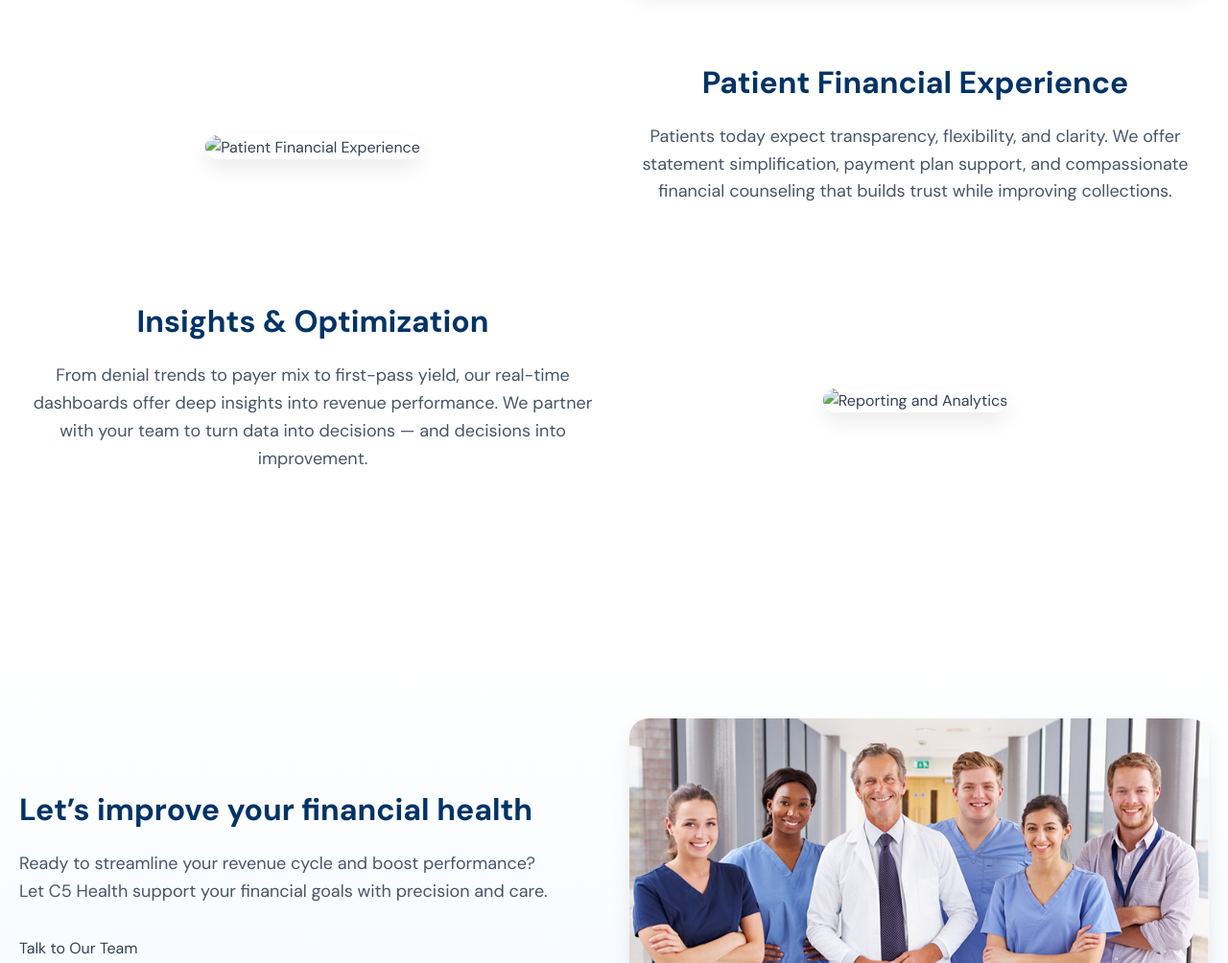
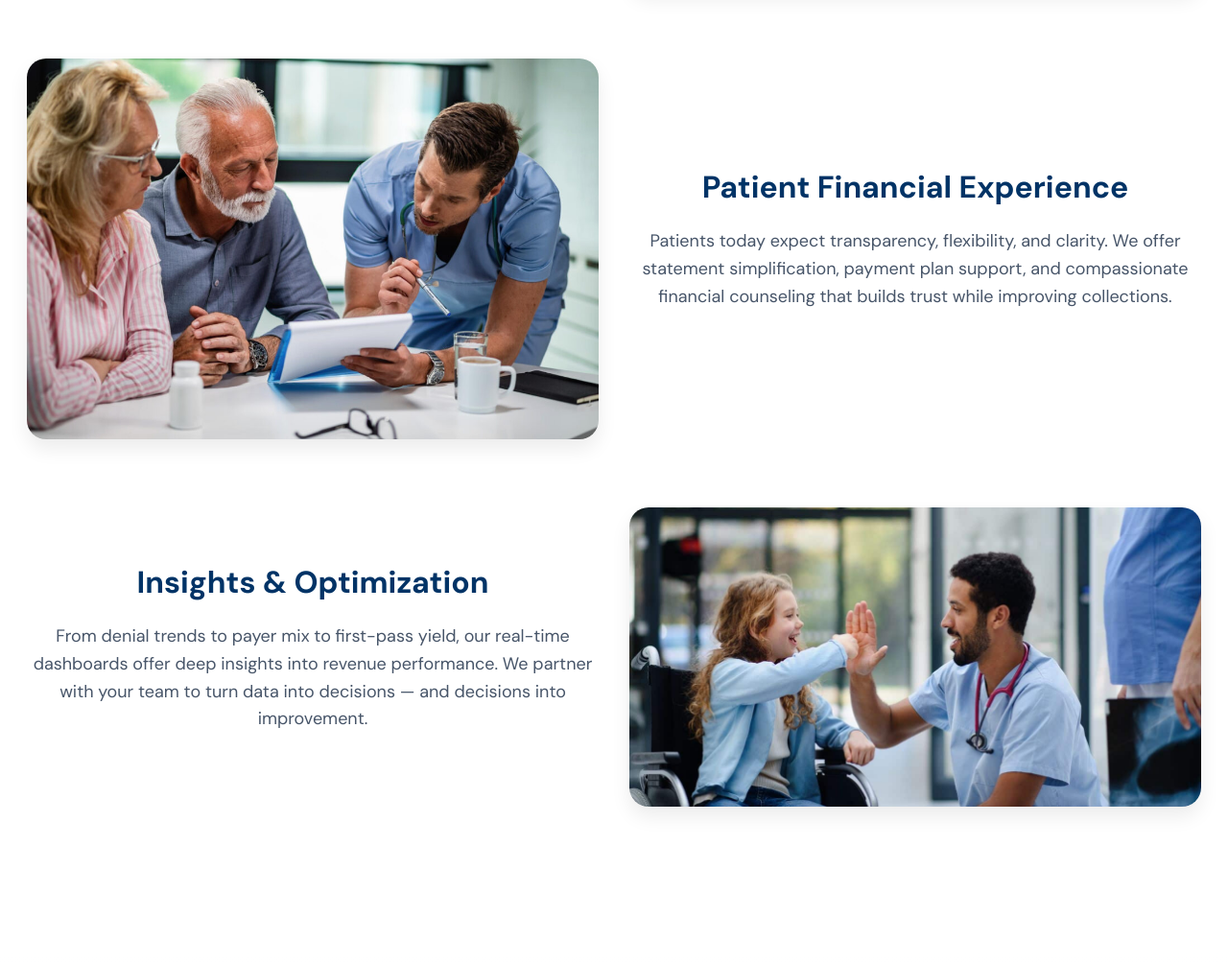
Before and after one commit to Darshil0612/C5-Website, a plain HTML site: page rcm.html in a window 1280 px wide. Shown: the part 2774-3778 px from the top of the page at 96% size. Drawn offline with Linux system fonts and the light colour scheme.

Commit message:
Update website changes with photos

```diff
--- a/rcm.html
+++ b/rcm.html
@@ -98,7 +98,7 @@
     <!-- Service 5 -->
     <div class="cta-grid" style="margin-bottom:4rem;">
       <div class="cta-image scroll-fade">
-        <img src="assets/images/patient-finance.jpg" alt="Patient Financial Experience" />
+        <img src="assets/images/finance.jpg" alt="Patient Financial Experience" />
       </div>
       <div class="cta-text scroll-fade">
         <h2>Patient Financial Experience</h2>
@@ -109,7 +109,7 @@
     <!-- Service 6 -->
     <div class="cta-grid" style="margin-bottom:4rem; flex-direction: row-reverse;">
       <div class="cta-image scroll-fade">
-        <img src="assets/images/reporting.jpg" alt="Reporting and Analytics" />
+        <img src="assets/images/optimize.jpg" alt="Reporting and Analytics" />
       </div>
       <div class="cta-text scroll-fade">
         <h2>Insights & Optimization</h2>
```
